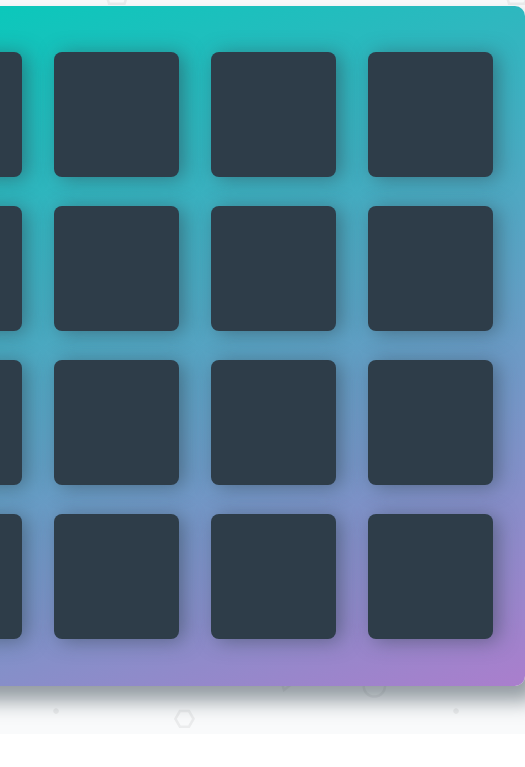
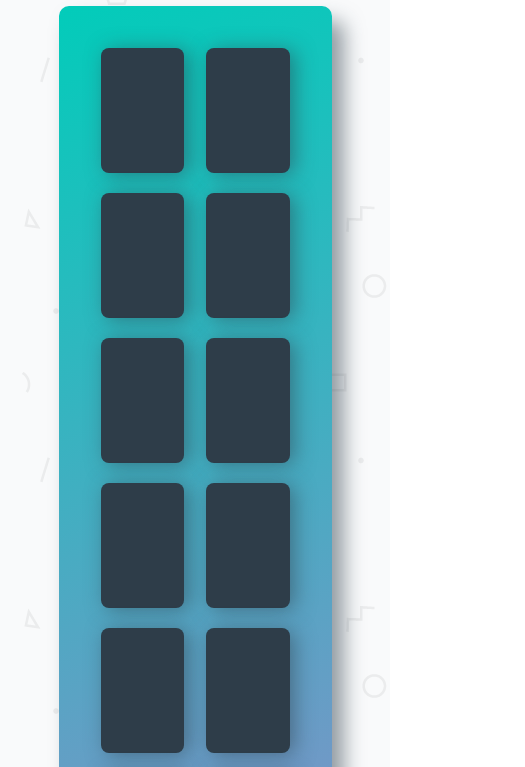
Before and after one commit to Tchin1180/fend-project-memory-game-master, a plain HTML site: page index.html in a window 390 px wide. Shown: the part 147-914 px from the top of the page, 525 px wide, since content can reach past the window. Before the commit the page ends 881 px from the top, so only its background shows below. Drawn offline with Linux system fonts and the light colour scheme; a web font is replaced by a local one.

Commit message:
Fixed Viewport and responsive issue and moved global variaables up top

```diff
--- a/css/app.css
+++ b/css/app.css
@@ -169,3 +169,33 @@ background-color: rgba(0,0,0,0.5); /* Black w/ opacity */
 .hide  {
   display: none;
 }
+
+
+@media (max-width:660px) {
+  .deck {
+    width: 70%;
+  }
+}
+
+
+@media (min-width:480px) and (max-width:659px) {
+
+  .deck {
+    width: 100%;
+  }
+    .deck .card {
+    width: 21%;
+  }
+
+}
+
+@media (max-width:479px) {
+  .deck {
+    width: 70%;
+  }
+  .deck .card {
+      margin:10px;
+        width: 40%;
+    }
+
+}
--- a/index.html
+++ b/index.html
@@ -1,6 +1,7 @@
 <!doctype html>
 <html lang="en">
 <head>
+    <meta name="viewport" content="width=device-width, initial-scale=1.0">
     <meta charset="utf-8">
     <title>Matching Game</title>
     <meta name="description" content="">
@@ -52,57 +53,7 @@
           <div class="modal-overlay hide"></div>
 
         <ul class="deck">
-          <!--  <li class="card">
-                <i class="fa fa-diamond"></i>
-            </li>
-            <li class="card">
-                <i class="fa fa-paper-plane-o"></i>
-            </li>
-            <li class="card match">
-                <i class="fa fa-anchor"></i>
-            </li>
-            <li class="card">
-                <i class="fa fa-bolt"></i>
-            </li>
-            <li class="card">
-                <i class="fa fa-cube"></i>
-            </li>
-            <li class="card match">
-                <i class="fa fa-anchor"></i>
-            </li>
-            <li class="card">
-                <i class="fa fa-leaf"></i>
-            </li>
-            <li class="card">
-                <i class="fa fa-bicycle"></i>
-            </li>
-            <li class="card">
-                <i class="fa fa-diamond"></i>
-            </li>
-            <li class="card">
-                <i class="fa fa-bomb"></i>
-            </li>
-            <li class="card">
-                <i class="fa fa-leaf"></i>
-            </li>
-            <li class="card">
-                <i class="fa fa-bomb"></i>
-            </li>
-            <li class="card open show">
-                <i class="fa fa-bolt"></i>
-            </li>
-            <li class="card">
-                <i class="fa fa-bicycle"></i>
-            </li>
-            <li class="card">
-                <i class="fa fa-paper-plane-o"></i>
-            </li>
-            <li class="card">
-                <i class="fa fa-cube"></i>
-            </li> -->
         </ul>
-
-
 
     <script src="js/app.js"></script>
 </body>
--- a/js/app.js
+++ b/js/app.js
@@ -1,7 +1,17 @@
 /*
  * Create a list that holds all of your cards
  */
-const deckOfCards = ['fa-diamond', 'fa-diamond', 'fa-paper-plane-o', 'fa-paper-plane-o', 'fa-anchor', 'fa-anchor', 'fa-bolt', 'fa-bolt', 'fa-cube','fa-cube', 'fa-leaf', 'fa-leaf', 'fa-bicycle', 'fa-bicycle', 'fa-bomb', 'fa-bomb'];
+ let deckOfCards = [
+   'fa-diamond',
+   'fa-paper-plane-o',
+   'fa-anchor',
+   'fa-bolt',
+   'fa-cube',
+   'fa-leaf',
+   'fa-bicycle',
+   'fa-bomb'
+ ];
+deckOfCards = [...deckOfCards, ...deckOfCards];
 
 const deck = document.querySelector('.deck');
 let openCards = [];
```
